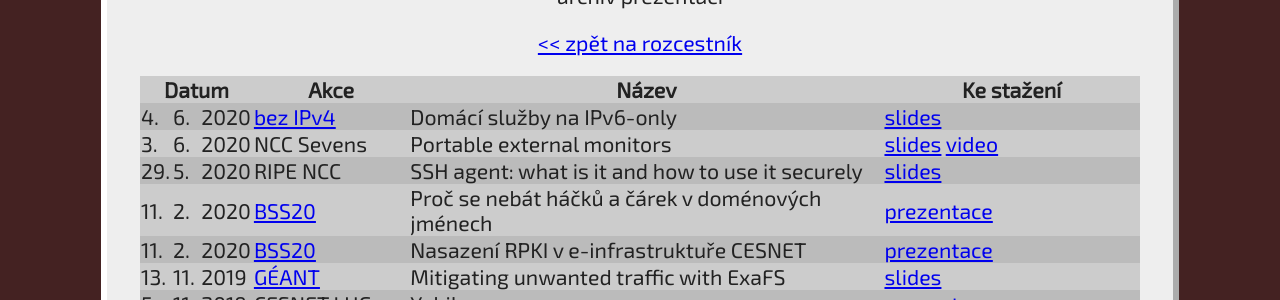
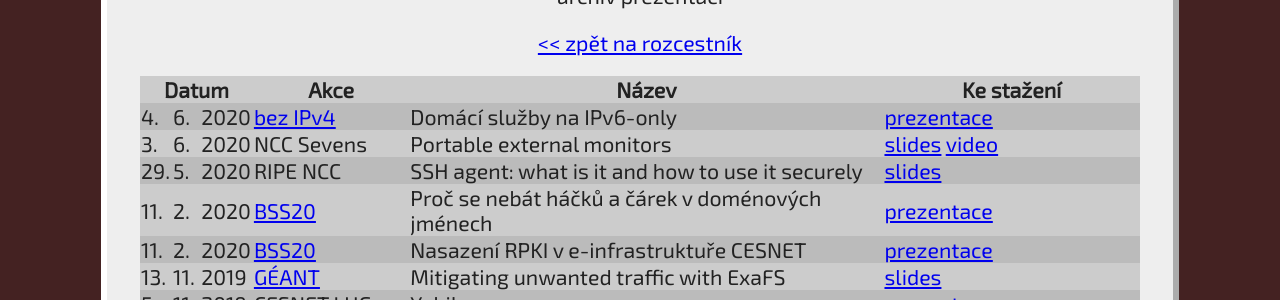
Before and after one commit to oskar456/caletka-cz, a Jekyll site: the page built from slidy.html, in a window 1280 px wide and 900 px high. Shown: the part 205-505 px from the top of the window. Built offline with Jekyll 4.4.1, drawn with Linux system fonts in a browser that asks for light colours.

Commit message:
fixup slides -> prezentace

```diff
--- a/_data/slidy.yaml
+++ b/_data/slidy.yaml
@@ -4,7 +4,7 @@
   title: "Domácí služby na IPv6-only"
   lang: cs
   links:
-     - link: slides
+     - link: prezentace
        href: /dl/slidy/20200604-bezIPv4-Domaci_sluzby_na_IPv6-only.pdf
 
 - date: 2020-06-03
```
